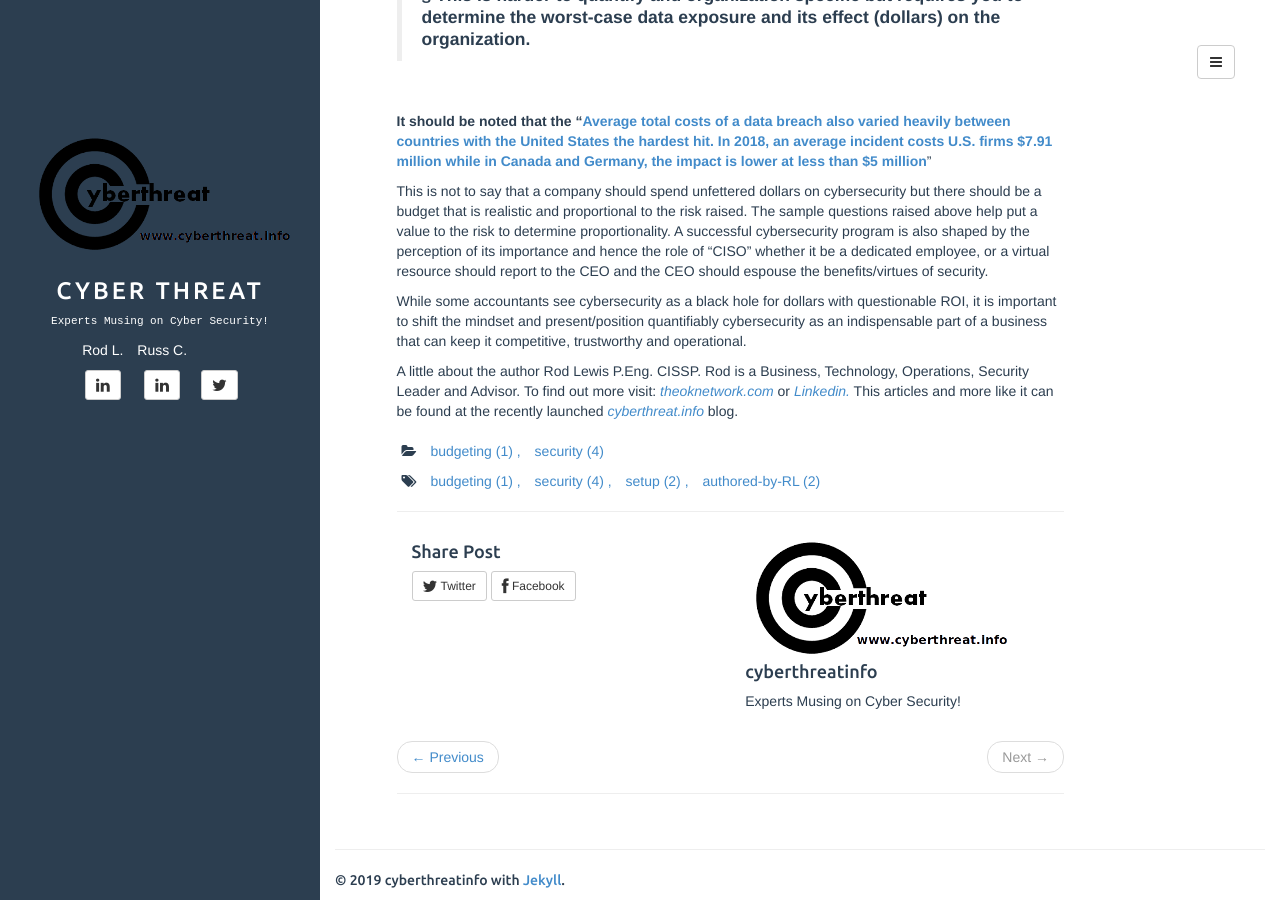
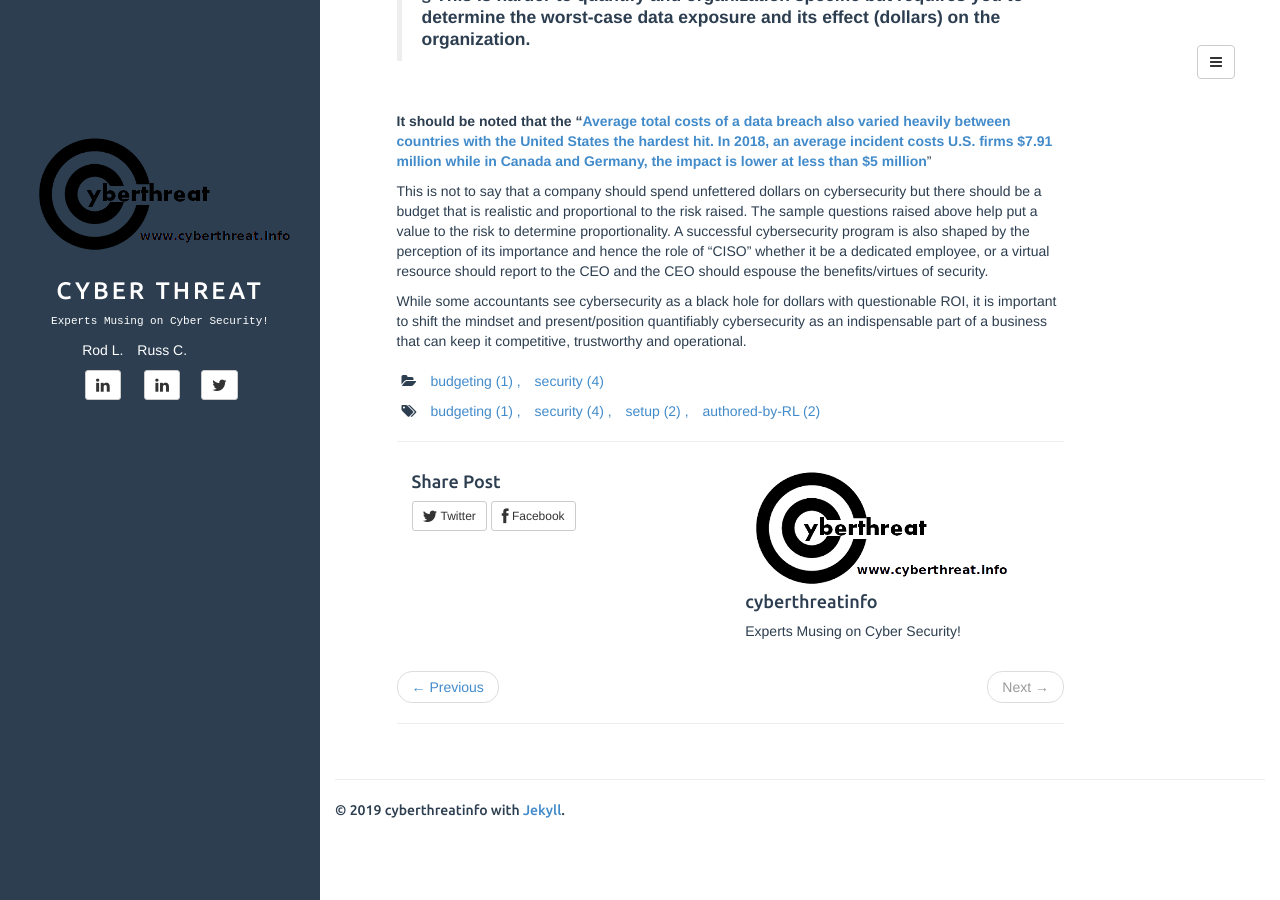
Before and after one commit to cyberthreatinfo/cyberthreatinfo.github.io, a Jekyll site: the page built from _posts/2019-09-06-cybsecurity-expense.md, in a window 1280 px wide and 900 px high, scrolled down 1407 px. Built offline with Jekyll 4.4.1, drawn with Linux system fonts in a browser that asks for light colours.

Commit message:
Update 2019-09-06-cybsecurity-expense.md

```diff
--- a/_posts/2019-09-06-cybsecurity-expense.md
+++ b/_posts/2019-09-06-cybsecurity-expense.md
@@ -93,10 +93,3 @@ While some accountants see cybersecurity as a black hole for dollars
 with questionable ROI, it is important to shift the mindset and
 present/position quantifiably cybersecurity as an indispensable part of
 a business that can keep it competitive, trustworthy and operational.
-
-A little about the author Rod Lewis P.Eng. CISSP. Rod is a Business,
-Technology, Operations, Security Leader and Advisor. To find out more
-visit: [*theoknetwork.com*](http://www.theoknetwork,com) or
-[*Linkedin.*](https://www.linkedin.com/in/rod-lewis-919b441/) This
-articles and more like it can be found at the recently launched
-[*cyberthreat.info*](http://www.cyberthreat.info) blog.
```
